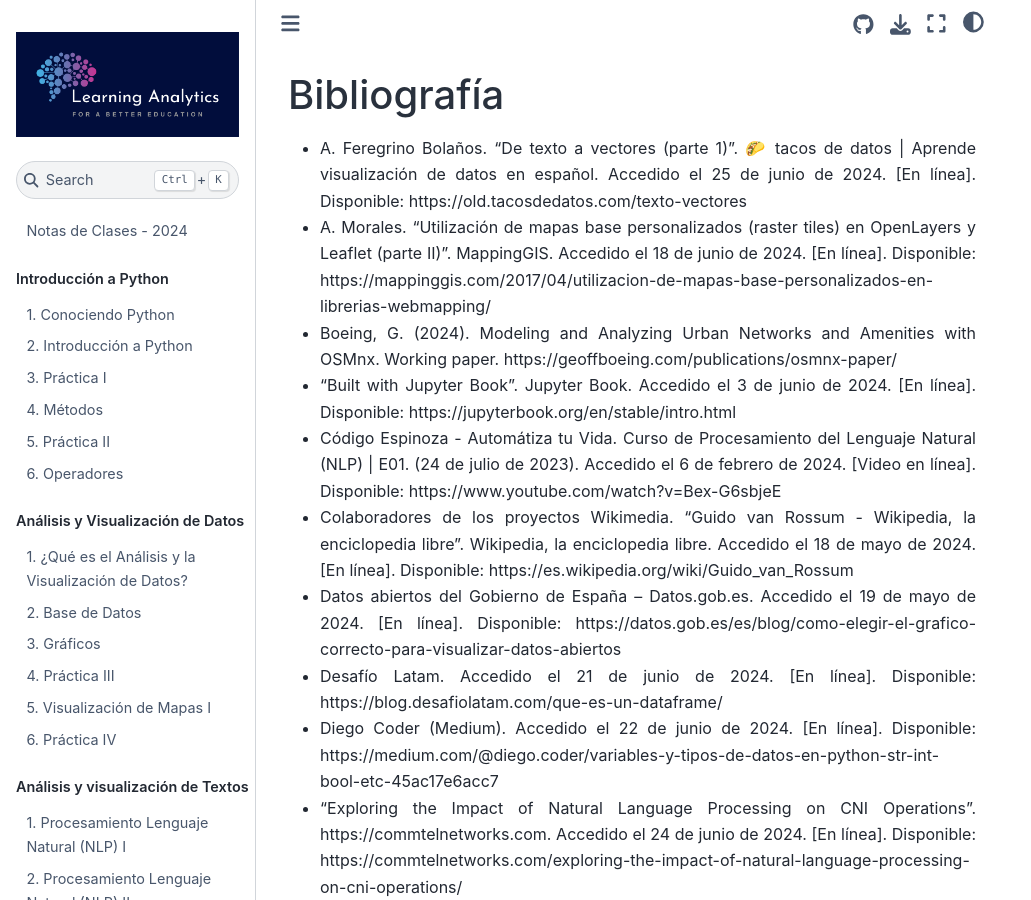
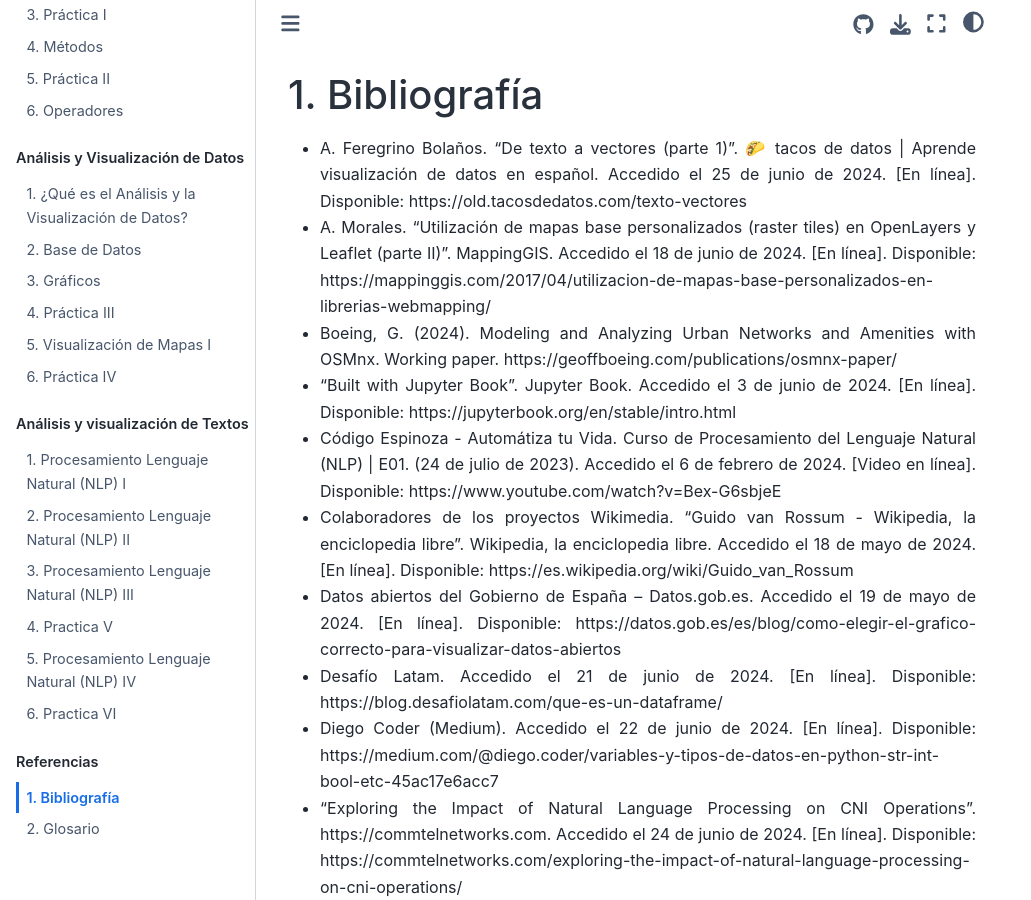
Before and after one commit to ClaudioRojasMon/Apoyo, a Jupyter Book: the page built from Bib.md, in a window 1280 px wide and 900 px high. Shown: the whole window, without its empty margins (0-1031 px from the left). Built offline with Jupyter Book 1.0.4 settings and Sphinx 7.4.7 and the Sphinx Book theme 1.1.4, drawn with Linux system fonts in a browser that asks for light colours; pages that are not in the unit, such as notebooks, are missing from menus; part of the change alters nothing that is shown; some of the changed text lies outside the part shown.

Commit message:
Update _toc.yml
Bibliografía actualizada

```diff
--- a/_toc.yml
+++ b/_toc.yml
@@ -35,5 +35,5 @@ parts:
   - caption: Referencias
     numbered: true
     chapters:
-    - file: Bibliografía
+    - file: Bib
     - file: glossary
```
